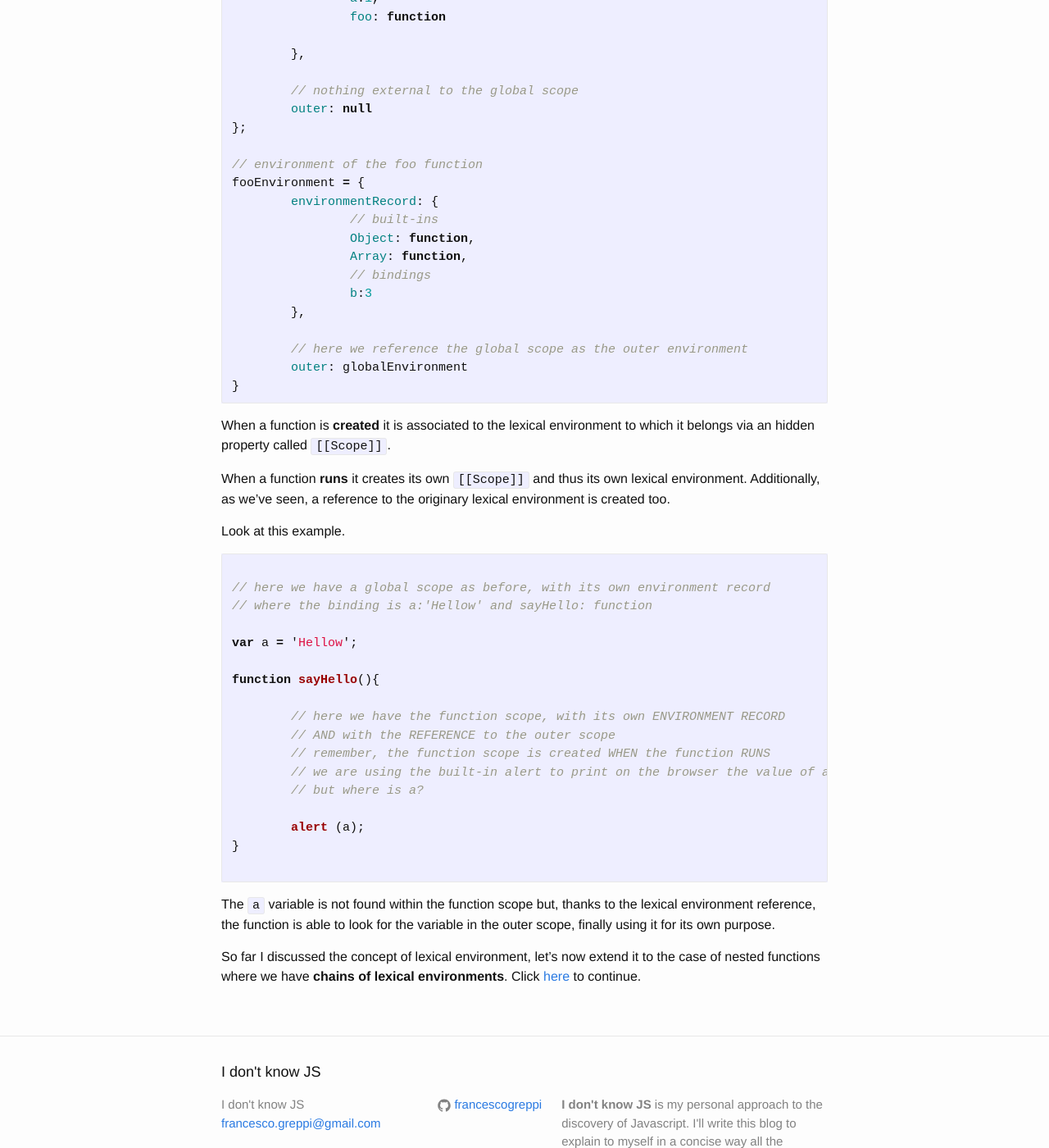
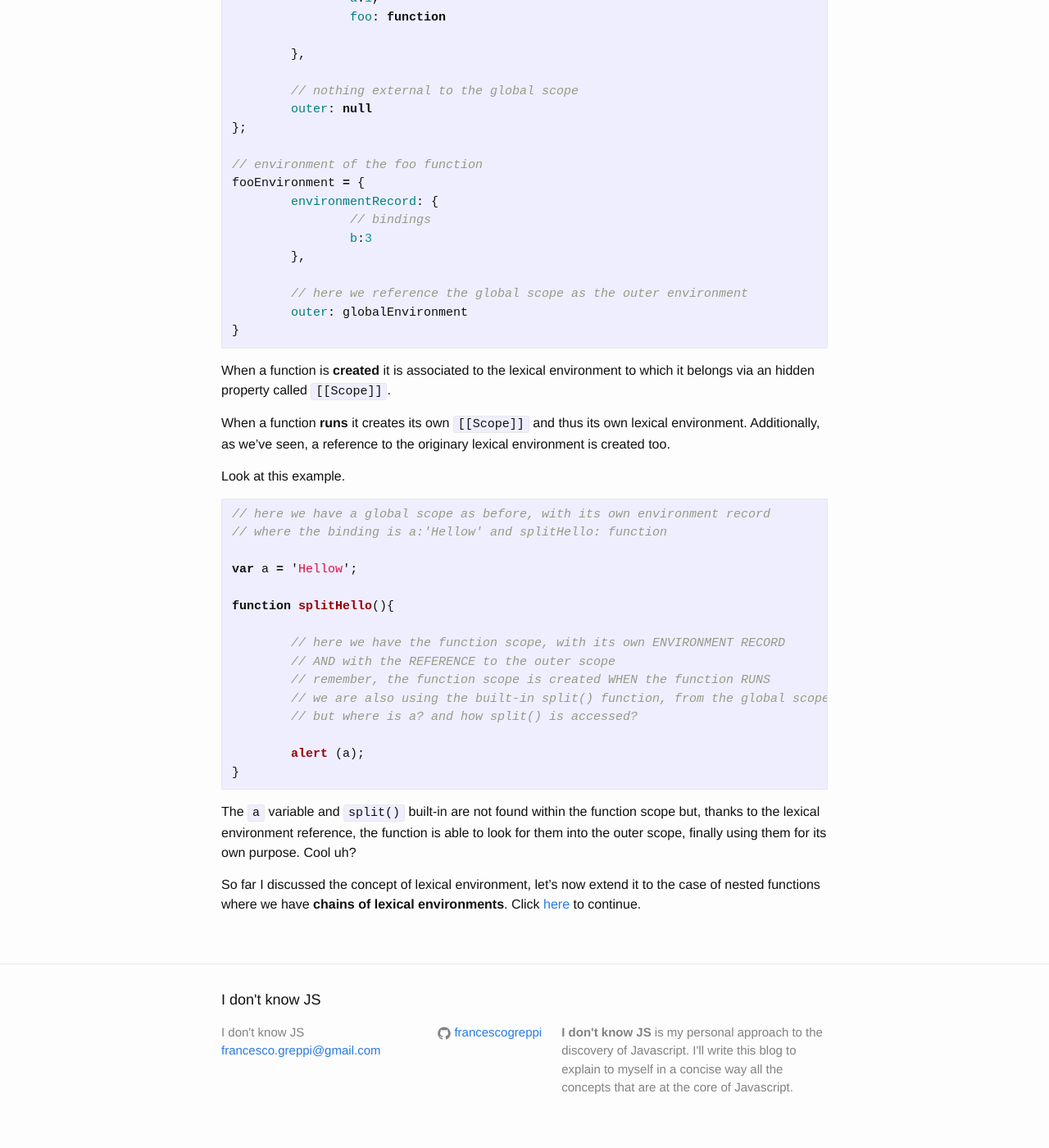
Before and after one commit to francescogreppi/francescogreppi.github.io, a Jekyll site: the page built from _posts/2016-04-18-closures-pt1.markdown, in a window 1280 px wide and 1400 px high, scrolled down 1121 px. Shown: the whole window at 82% size. Built offline with Jekyll 4.4.1, drawn with Linux system fonts in a browser that asks for light colours; some of the changed text lies outside the part shown.

Commit message:
clarifying concept of global built-ins

````diff
--- a/_posts/2016-04-18-closures-pt1.markdown
+++ b/_posts/2016-04-18-closures-pt1.markdown
@@ -38,7 +38,7 @@ We have two lexical environments here:
 Let's look at the snippet below to better understand it.
 
 ```javascript
-// global context environment
+// global context environment (window object if you are on the client side)
 globalEnvironment = {
 
 	environmentRecord : {
@@ -60,9 +60,6 @@ globalEnvironment = {
 // environment of the foo function
 fooEnvironment = {
 	environmentRecord: {
-		// built-ins
-		Object: function,
-		Array: function,
 		// bindings
 		b:3
 	},
@@ -79,25 +76,23 @@ When a function **runs** it creates its own `[[Scope]]` and thus its own lexical
 Look at this example.
 
 ```javascript
-
 // here we have a global scope as before, with its own environment record
-// where the binding is a:'Hellow' and sayHello: function
+// where the binding is a:'Hellow' and splitHello: function
 
 var a = 'Hellow';
 
-function sayHello(){
+function splitHello(){
 
 	// here we have the function scope, with its own ENVIRONMENT RECORD
 	// AND with the REFERENCE to the outer scope
 	// remember, the function scope is created WHEN the function RUNS
-	// we are using the built-in alert to print on the browser the value of a
-	// but where is a?
+	// we are also using the built-in split() function, from the global scope
+	// but where is a? and how split() is accessed?
 
 	alert (a);
 }
-
 ```
 
-The `a` variable is not found within the function scope but, thanks to the lexical environment reference, the function is able to look for the variable in the outer scope, finally using it for its own purpose.
+The `a` variable and `split()` built-in are not found within the function scope but, thanks to the lexical environment reference, the function is able to look for them into the outer scope, finally using them for its own purpose. Cool uh?
 
 So far I discussed the concept of lexical environment, let's now extend it to the case of nested functions where we have **chains of lexical environments**. Click [here](javascript/2016/04/20/closures-pt2.html) to continue.
````
